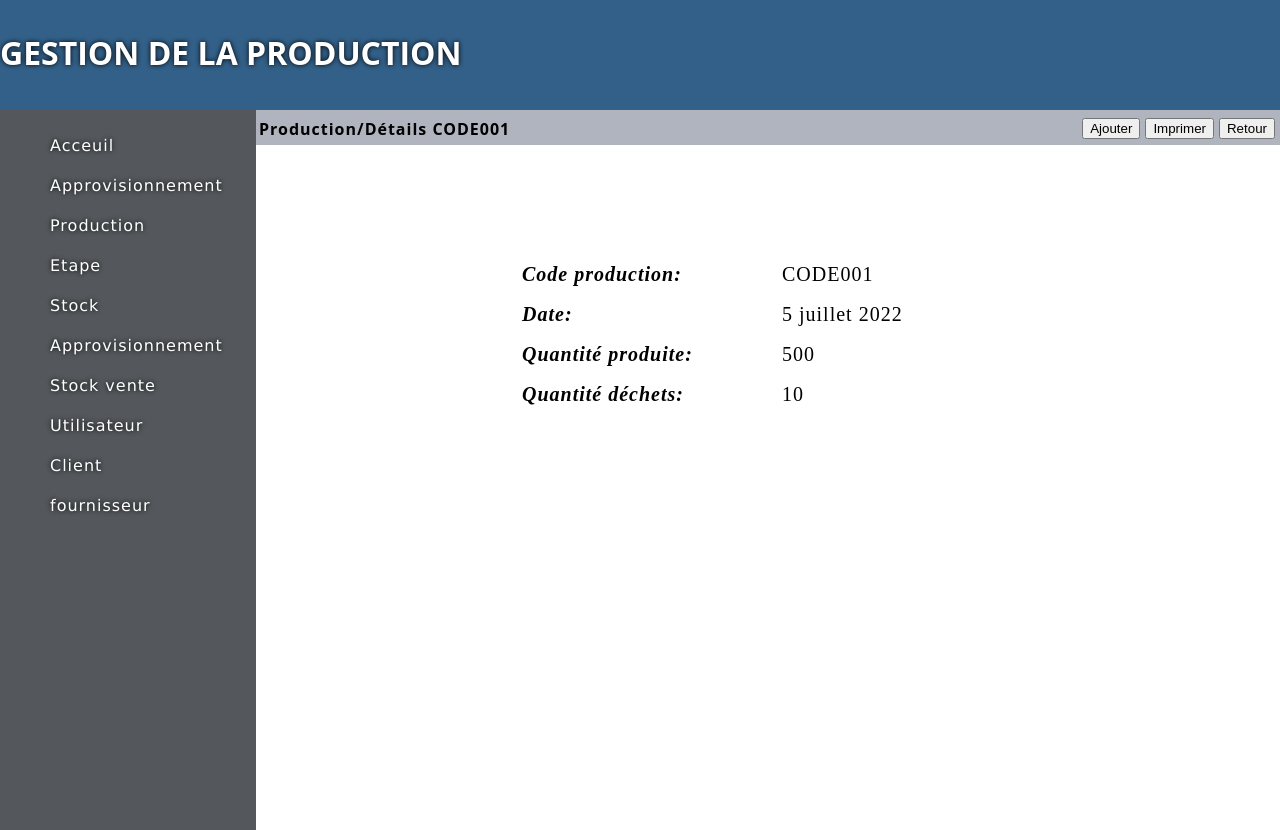
After one commit to pezana/blesscomputer, a Django app: page /detailsproduit/1 in a window 1280 px wide. The commit adds this page. Run offline with Django 4.2, Linux system fonts and the light colour scheme; data comes from the database, SQL or seed files in the repository; both versions use the stored data as it was after the commit.

Commit message:
détails de la production

```diff
--- a/prod/production.py
+++ b/prod/production.py
@@ -5,3 +5,7 @@ from .models import *
 def redirectionproduction(request):
      listeprod=production.objects.all()
      return render(request,'production.html',{'liste':listeprod})
+
+def detailproduit(request, id):
+     undetail= production.objects.get(id=id)
+     return render(request,'detailsProduction.html',{'liste':undetail})
--- /dev/null
+++ b/prod/templates/detailsProduction.html
@@ -0,0 +1,55 @@
+{% extends 'base.html' %} {% block titre %} Production/Détails {{liste.codeprod}} {% endblock titre %}
+{% block barbtn %}<input type="button" value="Retour"><input type="button" value="Imprimer"><input type="button" value="Ajouter">  {% endblock barbtn %}
+
+{% block contenu %}
+<style>
+    .PROD{
+        margin-top: 15%;
+        line-height: 20px;
+        margin-left: 25%;
+        font-family: 'Times New Roman', Times, serif;
+        font-size: 20px;
+
+    }
+
+
+    #lib dt{
+        display: block;
+        width: 250px;
+        float: left;
+        text-align: left;
+        padding: 0 10px 00;
+        font-weight: bold;
+    }
+    #lib dl dd{
+        display: block;
+
+
+    }
+</style>
+<div class="PROD">
+    <form class="fm">
+
+        <dl id="lib">
+            <dt><m><i> Code production:</i></m></dt>
+            <dd>{{liste.codeprod}}</dd>
+        </dl>
+        <dl id="lib">
+            <dt><m><i>Date:</i></m></dt>
+            <dd>{{liste.dteprod}}</dd>
+        </dl>
+        <dl id="lib">
+            <dt><m><i>Quantité produite:</i></m></dt>
+            <dd>{{liste.qte}}</dd>
+        </dl>
+        <dl id="lib">
+            <dt><m><i>Quantité déchets:</i></m></dt>
+            <dd>{{liste.qtedechet}}</dd>
+        </dl>
+
+
+    </form>
+
+</div>
+
+{% endblock contenu %}
--- a/prod/urls.py
+++ b/prod/urls.py
@@ -15,6 +15,7 @@ urlpatterns = [
     path('Fournisseur',fournisseur.redirectionfournisseur,name='fournisseurLien'),
     path('Etape', fen_EtapeDeProduction.redirectionEtape, name='EtapeLien'),
     path('client', client.redirectionclient, name='clientLien'),
-    path('stockVente', fen_stockAVendre.redirectionstockvente, name='stockeventeLien')
+    path('stockVente', fen_stockAVendre.redirectionstockvente, name='stockeventeLien'),
+    path('detailsproduit/<id>', production.detailproduit, name='detailproduit' )
 
 ]
```
Also changed, not shown: prod/templates/production.html (+2 -98 lines), db.sqlite3.
